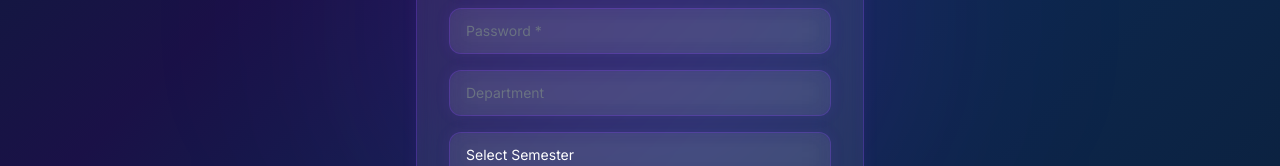
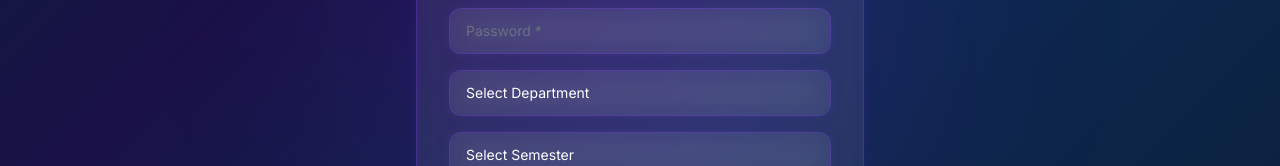
Before and after one commit to sgk18/NoteNova, a Next.js app: page /register in a window 1280 px wide. Shown: the part 389-555 px from the top of the page. Built offline with nearby package versions, Linux system fonts and the light colour scheme.

Commit message:
departments

```diff
--- a/app/register/page.jsx
+++ b/app/register/page.jsx
@@ -50,7 +50,10 @@ export default function RegisterPage() {
           <input name="name" placeholder="Full Name *" required className="w-full px-4 py-3 rounded-xl glass neon-border text-white placeholder-gray-500 text-sm focus:outline-none focus:neon-glow" value={form.name} onChange={handleChange} />
           <input name="email" type="email" placeholder="Email *" required className="w-full px-4 py-3 rounded-xl glass neon-border text-white placeholder-gray-500 text-sm focus:outline-none focus:neon-glow" value={form.email} onChange={handleChange} />
           <input name="password" type="password" placeholder="Password *" required className="w-full px-4 py-3 rounded-xl glass neon-border text-white placeholder-gray-500 text-sm focus:outline-none focus:neon-glow" value={form.password} onChange={handleChange} />
-          <input name="department" placeholder="Department" className="w-full px-4 py-3 rounded-xl glass neon-border text-white placeholder-gray-500 text-sm focus:outline-none focus:neon-glow" value={form.department} onChange={handleChange} />
+          <select name="department" className="w-full px-4 py-3 rounded-xl glass neon-border text-white text-sm focus:outline-none focus:neon-glow bg-transparent appearance-none" value={form.department} onChange={handleChange}>
+            <option value="" className="bg-slate-900">Select Department</option>
+            {["CSE","IT","ECE","EEE","MECH","CIVIL","AIDS","AIML","CSE (Cyber Security)","Biomedical","Chemical","Automobile"].map(d => <option key={d} value={d} className="bg-slate-900">{d}</option>)}
+          </select>
           <select name="semester" className="w-full px-4 py-3 rounded-xl glass neon-border text-white text-sm focus:outline-none focus:neon-glow bg-transparent appearance-none" value={form.semester} onChange={handleChange}>
             <option value="" className="bg-slate-900">Select Semester</option>
             {[1,2,3,4,5,6,7,8].map(s => <option key={s} value={s} className="bg-slate-900">Semester {s}</option>)}
--- a/app/upload/page.jsx
+++ b/app/upload/page.jsx
@@ -51,7 +51,10 @@ export default function UploadPage() {
             <option value="" className="bg-slate-900">Semester</option>
             {[1,2,3,4,5,6,7,8].map(s => <option key={s} value={s} className="bg-slate-900">{s}</option>)}
           </select>
-          <input name="department" placeholder="Department" className="w-full px-4 py-3 rounded-xl glass neon-border text-white placeholder-gray-500 text-sm focus:outline-none focus:neon-glow" value={form.department} onChange={handleChange} />
+          <select name="department" className="w-full px-4 py-3 rounded-xl glass neon-border text-white text-sm focus:outline-none focus:neon-glow bg-transparent appearance-none" value={form.department} onChange={handleChange}>
+            <option value="" className="bg-slate-900">Department</option>
+            {["CSE","IT","ECE","EEE","MECH","CIVIL","AIDS","AIML","CSE (Cyber Security)","Biomedical","Chemical","Automobile","Common"].map(d => <option key={d} value={d} className="bg-slate-900">{d}</option>)}
+          </select>
         </div>
         <div className="border-2 border-dashed border-purple-500/30 rounded-2xl p-8 text-center hover:border-purple-500/50 transition-colors group">
           <Upload className="h-8 w-8 mx-auto text-purple-400 mb-3 group-hover:scale-110 transition-transform" />
```
